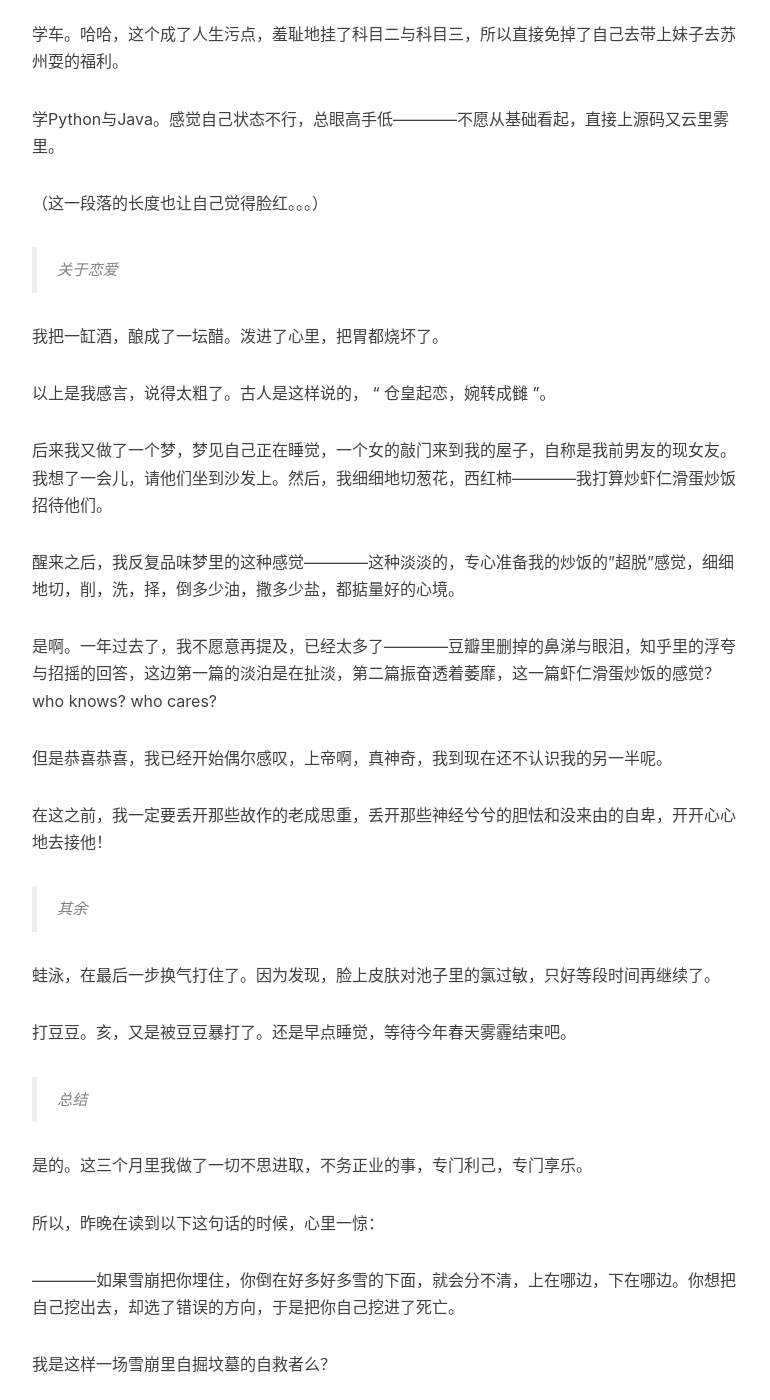
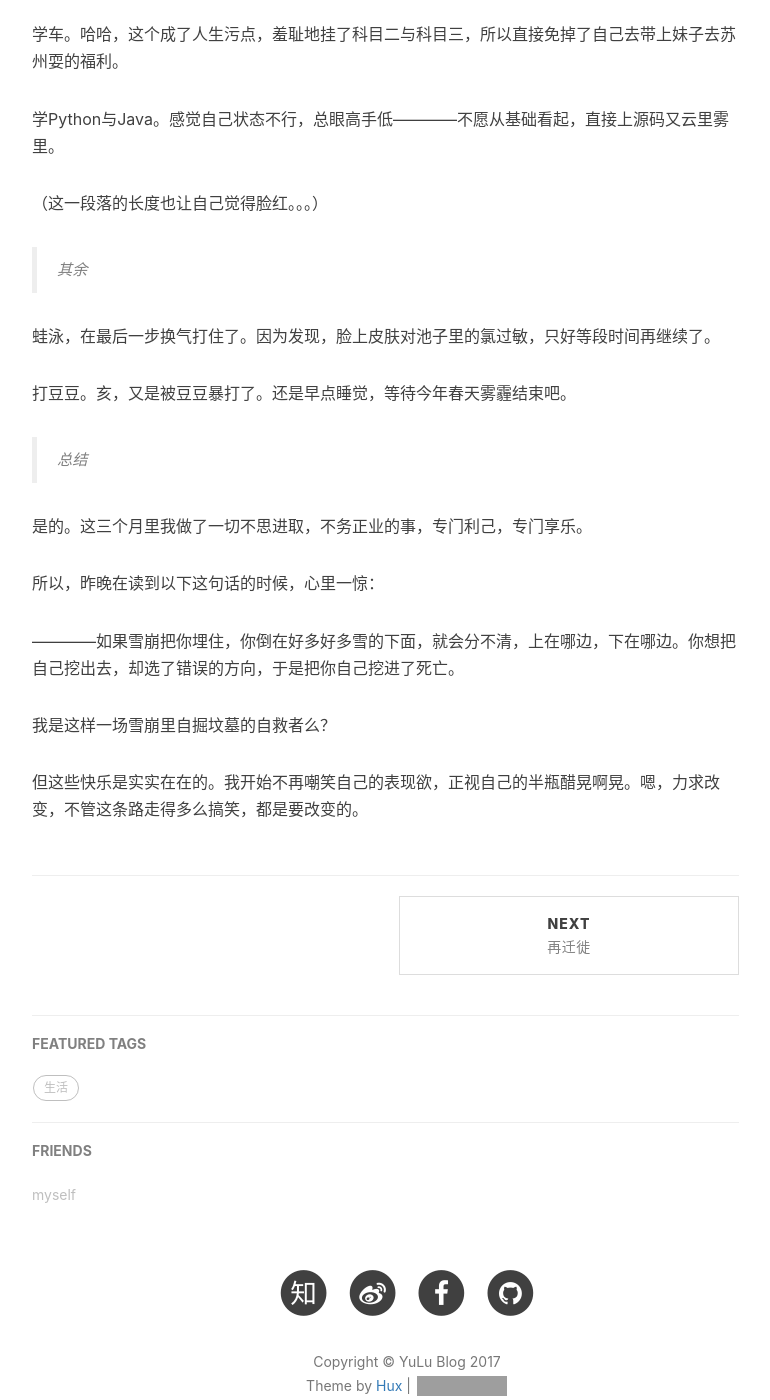
Before and after one commit to LulunaYu/luluna_blog, a Jekyll site: the page built from _posts/2014-12-13-wechat-block-kuaidi.markdown, in a window 1280 px wide and 1400 px high, scrolled down 1359 px. Shown: the whole window, without its empty margins (233-1003 px from the left). Built offline with Jekyll 4.4.1, drawn with Linux system fonts in a browser that asks for light colours; nearby versions of some CDN libraries; our own code applies the rules of GitHub Pages for plain Markdown files; comment, search, counter and statistics services are not loaded; grey boxes are pictures that could not be loaded.

Commit message:
Update 2014-12-13-wechat-block-kuaidi.markdown

```diff
--- a/_posts/2014-12-13-wechat-block-kuaidi.markdown
+++ b/_posts/2014-12-13-wechat-block-kuaidi.markdown
@@ -39,22 +39,6 @@ ps: 在组里新学会了狼人杀~
 （这一段落的长度也让自己觉得脸红。。。）
 
 
->关于恋爱
-
-我把一缸酒，酿成了一坛醋。泼进了心里，把胃都烧坏了。
-
-以上是我感言，说得太粗了。古人是这样说的， “ 仓皇起恋，婉转成雠 ”。
-
-后来我又做了一个梦，梦见自己正在睡觉，一个女的敲门来到我的屋子，自称是我前男友的现女友。我想了一会儿，请他们坐到沙发上。然后，我细细地切葱花，西红柿————我打算炒虾仁滑蛋炒饭招待他们。
-
-醒来之后，我反复品味梦里的这种感觉————这种淡淡的，专心准备我的炒饭的"超脱"感觉，细细地切，削，洗，择，倒多少油，撒多少盐，都掂量好的心境。
-
-是啊。一年过去了，我不愿意再提及，已经太多了————豆瓣里删掉的鼻涕与眼泪，知乎里的浮夸与招摇的回答，这边第一篇的淡泊是在扯淡，第二篇振奋透着萎靡，这一篇虾仁滑蛋炒饭的感觉？who knows? who cares?
-
-但是恭喜恭喜，我已经开始偶尔感叹，上帝啊，真神奇，我到现在还不认识我的另一半呢。
-
-在这之前，我一定要丢开那些故作的老成思重，丢开那些神经兮兮的胆怯和没来由的自卑，开开心心地去接他！
-
 
 > 其余
 
```
